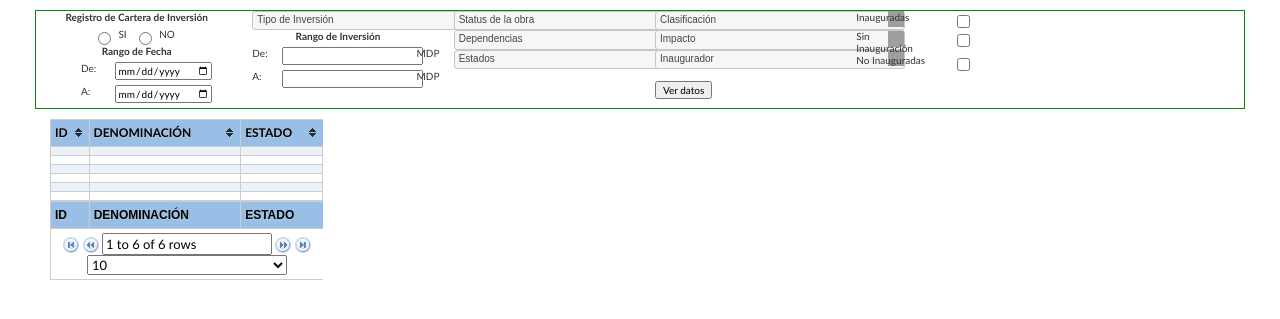
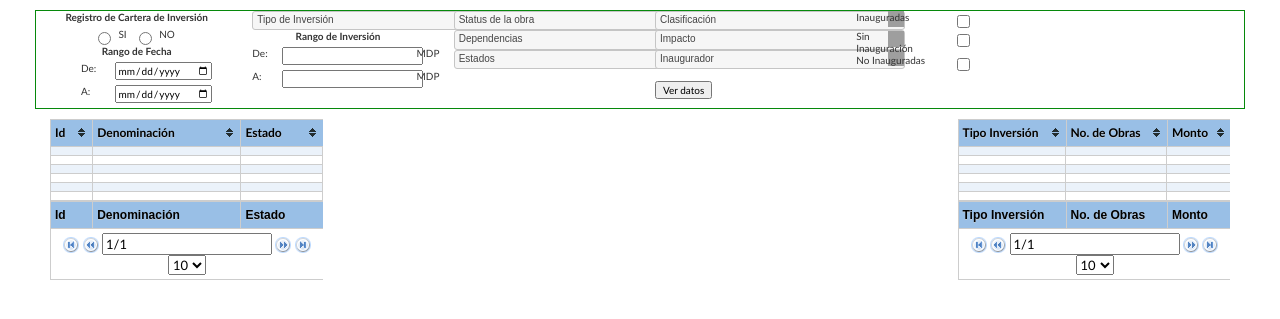
Before and after one commit to fpedro23/djangoObras, a Django app: page /obras/consultar-obras in a window 1280 px wide. Shown: the part 90-409 px from the top of the page. Run offline with Django 3.2, Linux system fonts and the light colour scheme; data comes from the database, SQL or seed files in the repository; both versions use the stored data as it was after the commit; lists and menus that the app fills with data are empty; some libraries are stand-ins or nearby versions; grey boxes are pictures that could not be loaded.

Commit message:
consulta general

```diff
--- a/obras/static/assets/js/ajax-consulta.js
+++ b/obras/static/assets/js/ajax-consulta.js
@@ -30,12 +30,12 @@ function verDatos() {
                                          return this.value;
                                     }).get();
 
-    alert(arrayDependencias);
+    //alert(arrayDependencias);
     $j.ajax({
         url: '/obras/api/busqueda',
         type: 'get',
         data: {
-            access_token: '7IfNOl1kJ6n73vt0Kx44scoIdlQFhZ',
+            access_token: '8CSN5gJyCxnZMucvRLYdxnKqj0u9Xn',
             dependencia:arrayDependencias.toString()
         },
         success: function(data) {
@@ -51,7 +51,7 @@ function verDatos() {
 }
 
 function tabla(Datos){
-    var sHtml='<table cellspacing="1" class="tablesorter">'
+    var sHtml='<table cellspacing="1" class="tablesorter" id="tablaIzquierda">'
                     +'<thead>'
                         +'<tr>'
                             +'<th>ID</th>'
@@ -66,13 +66,13 @@ function tabla(Datos){
                             +'<th>ESTADO</th>'
                         +'</tr>'
 
-                        +'<tr><td class="pager" id="pager" colspan="3">'
-                        +'<img src="../../static/assets/tablesorter/addons/pager/icons/first.png" class="first"/>'
-                        +'<img src="../../static/assets/tablesorter/addons/pager/icons/prev.png" class="prev"/>'
-                        +'<input type="text" class="pagedisplay"/>'
-                        +'<img src="../../static/assets/tablesorter/addons/pager/icons/next.png" class="next"/>'
-                        +'<img src="../../static/assets/tablesorter/addons/pager/icons/last.png" class="last"/>'
-                        +'<select class="pagesize">'
+                        +'<tr><td class="pager" id="pagerI" colspan="3">'
+                        +'<img src="../../static/assets/tablesorter/addons/pager/icons/first.png" class="first" id="firstI"/>'
+                        +'<img src="../../static/assets/tablesorter/addons/pager/icons/prev.png" class="prev" id="prevI"/>'
+                        +'<input type="text" class="pagedisplay" id="pagedisplayI"/>'
+                        +'<img src="../../static/assets/tablesorter/addons/pager/icons/next.png" class="next" id="nextI"/>'
+                        +'<img src="../../static/assets/tablesorter/addons/pager/icons/last.png" class="last" id="lastI"/>'
+                        +'<select class="pagesize" id="pagesizeI">'
                         +'<option selected="selected"  value="10">10</option>'
                         +'    <option value="20">20</option>'
                         +'    <option value="30">30</option>'
@@ -91,21 +91,30 @@ function tabla(Datos){
 
         sHtml +='</tbody>'
                 +'</table>'
-                //+'<script src="../../static/assets/tablesorter/jquery.tablesorter.widgets.js"></script>'
-                //+'<script src="../../static/assets/tablesorter/widget-scroller.js"></script>'
-                +'<script type="text/javascript">'
-                //+'$S=jQuery.noConflict();'
+
+                +'<link class="ui-theme" rel="stylesheet" href="../../static/assets/tablesorter/css/jquery-ui.min.css">'
+                +'<link class="theme blue" rel="stylesheet" href="../../static/assets/tablesorter/themes/blue/theme.blue.css">'
+                +'<script type="text/javascript" src="../../static/assets/tablesorter/jquery.tablesorter.js"></script>'
+                +'<script src="../../static/assets/tablesorter/jquery.tablesorter.widgets.js"></script>'
+                +'<script type="text/javascript" src="../../static/assets/tablesorter/widget-pager.js"></script>'
+                +'<script src="../../static/assets/tablesorter/widget-scroller.js"></script>'
+
+                +'<script id="js" type="text/javascript">'
                 +'$(function() {'
-                +'    $("table")'
-                +'        .tablesorter({theme: "blue",showProcessing: true,headerTemplate : "{content} {icon}", widgets: ["uitheme","pager","zebra", "scroller"],'
-                +'          widgetOptions : {'
-                +'          scroller_height : 300,'
-                +'          scroller_upAfterSort: true,'
-                +'          scroller_jumpToHeader: true,'
-                +'          scroller_barWidth : null}'
-                +'        })'
-                //+'        .tablesorterPager({container: $("#pager")});'
+                +'    $("#tablaIzquierda").tablesorter({'
+                +'    theme: "blue",'
+                +'    showProcessing: true,'
+                +'    headerTemplate : "{content} {icon}",'
+                +'    widgets: [ "uitheme", "zebra", "pager", "scroller" ],'
+                +'    widgetOptions : {'
+                +'        scroller_height : 300,'
+                +'        scroller_upAfterSort: true,'
+                +'        scroller_jumpToHeader: true,'
+                +'        scroller_barWidth : null'
+                +'    }'
                 +'});'
+                +'});'
+
                 +'</script>';
 
 
--- a/obras/static/assets/tablesorter/widget-pager.js
+++ b/obras/static/assets/tablesorter/widget-pager.js
@@ -17,10 +17,10 @@ ts.addWidget({
 	options : {
 		// output default: '{page}/{totalPages}'
 		// possible variables: {page}, {totalPages}, {filteredPages}, {startRow}, {endRow}, {filteredRows} and {totalRows}
-		pager_output: '{startRow} to {endRow} of {totalRows} rows', // '{page}/{totalPages}'
+		pager_output: '{page}/{totalPages}', // '{page}/{totalPages}'
 
 		// apply disabled classname to the pager arrows when the rows at either extreme is visible
-		pager_updateArrows: true,
+		pager_updateArrows: false,
 
 		// starting page of the pager (zero based index)
 		pager_startPage: 0,
--- a/obras/templates/consultas/consulta_general.html
+++ b/obras/templates/consultas/consulta_general.html
@@ -14,7 +14,7 @@
     <script type="text/javascript" src="../../static/assets/tablesorter/js/prettify.js"></script>
     <script type="text/javascript" src="../../static/assets/tablesorter/js/docs.js"></script>
 
-
+    <link class="ui-theme" rel="stylesheet" href="../../static/assets/tablesorter/css/jquery-ui.min.css">
     <link class="theme blue" rel="stylesheet" href="../../static/assets/tablesorter/themes/blue/theme.blue.css">
 
     <script type="text/javascript" src="../../static/assets/tablesorter/jquery.tablesorter.js"></script>
@@ -25,14 +25,28 @@
     <script id="js" type="text/javascript">
 
 	$(function() {
-		$("table")
-			.tablesorter({theme: 'blue',showProcessing: true,headerTemplate : '{content} {icon}', widgets: ['uitheme','zebra','scroller','pager'],
-                          widgetOptions : {
-                          scroller_height : 300,
-                          scroller_upAfterSort: true,
-                          scroller_jumpToHeader: true,
-                          scroller_barWidth : null}
-                        })
+
+        $('.tablesorter').tablesorter({
+		theme: 'blue',
+		// widthFixed: true, // <- now automatically set by the scroller widget
+		showProcessing: true,
+		headerTemplate : '{content} {icon}',
+		widgets: [ 'uitheme', 'zebra', 'pager', 'scroller' ],
+		widgetOptions : {
+			scroller_height : 300,
+			// scroll tbody to top after sorting
+			scroller_upAfterSort: true,
+			// pop table header into view while scrolling up the page
+			scroller_jumpToHeader: true,
+			// In tablesorter v2.19.0 the scroll bar width is auto-detected
+			// add a value here to override the auto-detected setting
+			scroller_barWidth : null
+			// scroll_idPrefix was removed in v2.18.0
+			// scroller_idPrefix : 's_'
+		}
+    });
+
+
 	});
 	</script>
 
@@ -168,16 +182,12 @@
 	.fakewindowcontain .ui-widget-overlay {
 		position: absolute;
 	}
-	select {
-		width: 200px;
+	.selectResponsive {
+		max-width: 100%;
+        height: auto;
 	}
 
-    #fixed-columns-table tbody td {
-          /* force "Notes" column to not wrap, so we get a horizontal scrolling demo! (optional css) */
-          white-space: nowrap;
-          /* Add min column width, or "Index" column filter gets too narrow to use (optional css) */
-          min-width: 60px;
-    }
+
 	</style>
 
 
@@ -245,7 +255,7 @@
                     <div class="col-md-2">
                         <div class="row">
                             <div class="col-md-12">
-                                <select id="msTipoInversion" multiple="multiple" size="3">
+                                <select id="msTipoInversion" multiple="multiple" size="3" style="max-width: 100%;height: auto;">
                                     {% for obj in estatusObra %}
                                          <option value={{obj.id}}>{{obj.nombreTipoObra}}</option>
                                     {% endfor %}
@@ -290,7 +300,7 @@
                         <div class="row">
                             <div class="col-md-6">
 
-                                <select id="msEstatusObra" multiple="multiple" size="3">
+                                <select id="msEstatusObra" multiple="multiple" size="3" style="max-width: 100%;height: auto;">
                                     {% for obj in estatusObra %}
                                          <option value={{obj.id}}>{{obj.nombreTipoObra}}</option>
                                     {% endfor %}
@@ -299,7 +309,7 @@
                         </div>
                         <div class="row">
                             <div class="col-md-6">
-                                <select id="msDependencias" multiple="multiple" size="3">
+                                <select id="msDependencias" multiple="multiple" size="3" style="max-width: 100%;height: auto;">
                                     {% for dep in dependencias %}
                                          <option value={{dep.id}}>{{dep.nombreDependencia}}</option>
                                     {% endfor %}
@@ -308,7 +318,7 @@
                         </div>
                         <div class="row">
                             <div class="col-md-6">
-                                <select id="msEstados" multiple="multiple" size="3">
+                                <select id="msEstados" multiple="multiple" size="3" style="max-width: 100%;height: auto;">
                                     {% for obj in estados %}
                                          <option value={{obj.id}}>{{obj.nombreEstado}}</option>
                                     {% endfor %}
@@ -322,7 +332,7 @@
                         <div class="row">
                             <div class="col-md-6">
 
-                                <select id="msClasificacion" multiple="multiple" size="3">
+                                <select id="msClasificacion" multiple="multiple" size="3" style="max-width: 100%;height: auto;">
                                     {% for obj in estatusObra %}
                                          <option value={{obj.id}}>{{obj.nombreTipoObra}}</option>
                                     {% endfor %}
@@ -331,7 +341,7 @@
                         </div>
                         <div class="row">
                             <div class="col-md-6">
-                                <select id="msImpacto" multiple="multiple" size="3">
+                                <select id="msImpacto" multiple="multiple" size="3" style="max-width: 100%;height: auto;">
                                     {% for dep in dependencias %}
                                          <option value={{dep.id}}>{{dep.nombreDependencia}}</option>
                                     {% endfor %}
@@ -340,7 +350,7 @@
                         </div>
                         <div class="row">
                             <div class="col-md-6">
-                                <select id="msInaugurador" multiple="multiple" size="3">
+                                <select id="msInaugurador" multiple="multiple" size="3" style="max-width: 100%;height: auto;">
                                     {% for obj in estados %}
                                          <option value={{obj.id}}>{{obj.nombreEstado}}</option>
                                     {% endfor %}
@@ -392,22 +402,88 @@
     </section>
    <div class="row">
        <div class="col-md-3" id="datos">
-               <table cellspacing="1" class="tablesorter">
+               <table cellspacing="1" class="tablesorter" id="tablaIzquierda">
                     <thead>
 
                         <tr>
-                            <th>ID</th>
-                            <th>DENOMINACI&Oacute;N</th>
-                            <th>ESTADO</th>
+                            <th>Id</th>
+                            <th>Denominaci&oacute;n</th>
+                            <th>Estado</th>
                         </tr>
                     </thead>
                     <tfoot>
                         <tr>
-                            <th>ID</th>
-                            <th>DENOMINACI&Oacute;N</th>
-                            <th>ESTADO</th>
+                            <th>Id</th>
+                            <th>Denominaci&oacute;n</th>
+                            <th>Estado</th>
                         </tr>
-                        <tr><td class="pager" id="pager" colspan="3">
+                        <tr><td class="pager" id="pagerI" colspan="3">
+                        <img src="../../static/assets/tablesorter/addons/pager/icons/first.png" class="first" id="firstI"/>
+                        <img src="../../static/assets/tablesorter/addons/pager/icons/prev.png" class="prev" id="prevI"/>
+                        <input type="text" class="pagedisplay" id="pagedisplayI"/>
+                        <img src="../../static/assets/tablesorter/addons/pager/icons/next.png" class="next" id="nextI"/>
+                        <img src="../../static/assets/tablesorter/addons/pager/icons/last.png" class="last" id="lastI"/>
+                        <select class="pagesize" id="pagesizeI">
+                        <option selected="selected"  value="10">10</option>
+                            <option value="20">20</option>
+                            <option value="30">30</option>
+                            <option  value="40">40</option>
+                        </select></td></tr>
+                    </tfoot>
+                    <tbody>
+                        <tr>
+                            <td></td>
+                            <td></td>
+                            <td></td>
+                        </tr>
+                        <tr>
+                            <td></td>
+                            <td></td>
+                            <td></td>
+                        </tr>
+                        <tr>
+                            <td></td>
+                            <td></td>
+                            <td></td>
+                        </tr>
+                        <tr>
+                            <td></td>
+                            <td></td>
+                            <td></td>
+                        </tr>
+                        <tr>
+                            <td></td>
+                            <td></td>
+                            <td></td>
+                        </tr>
+                        <tr>
+                            <td></td>
+                            <td></td>
+                            <td></td>
+                        </tr>
+
+                    </tbody>
+               </table>
+       </div>
+       <div class="col-md-6">
+       </div>
+       <div class="col-md-3" id="tablaDerecha">
+           <table cellspacing="1" class="tablesorter" id="tablaDer">
+                    <thead>
+
+                        <tr>
+                            <th>Tipo Inversi&oacute;n</th>
+                            <th>No. de Obras</th>
+                            <th>Monto</th>
+                        </tr>
+                    </thead>
+                    <tfoot>
+                        <tr>
+                            <th>Tipo Inversi&oacute;n</th>
+                            <th>No. de Obras</th>
+                            <th>Monto</th>
+                        </tr>
+                        <tr><td class="pager" id="pager2" colspan="3">
                         <img src="../../static/assets/tablesorter/addons/pager/icons/first.png" class="first"/>
                         <img src="../../static/assets/tablesorter/addons/pager/icons/prev.png" class="prev"/>
                         <input type="text" class="pagedisplay"/>
@@ -455,10 +531,6 @@
                     </tbody>
                </table>
        </div>
-       <div class="col-md-6">
-       </div>
-       <div class="col-md-3">
-       </div>
    </div>
 
 
```
Also changed, not shown: djangoObrasYProgramas/settings.py (+13 -13 lines), test_tokens.py (+18 -18 lines), db.sqlite3.
